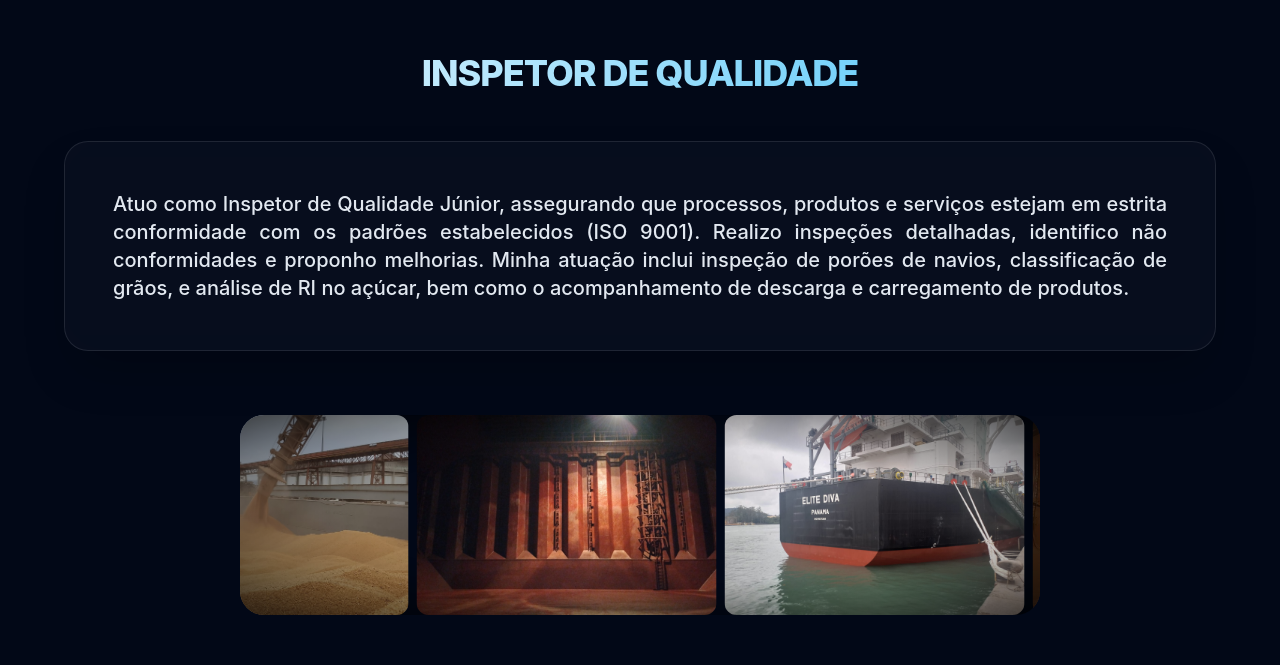
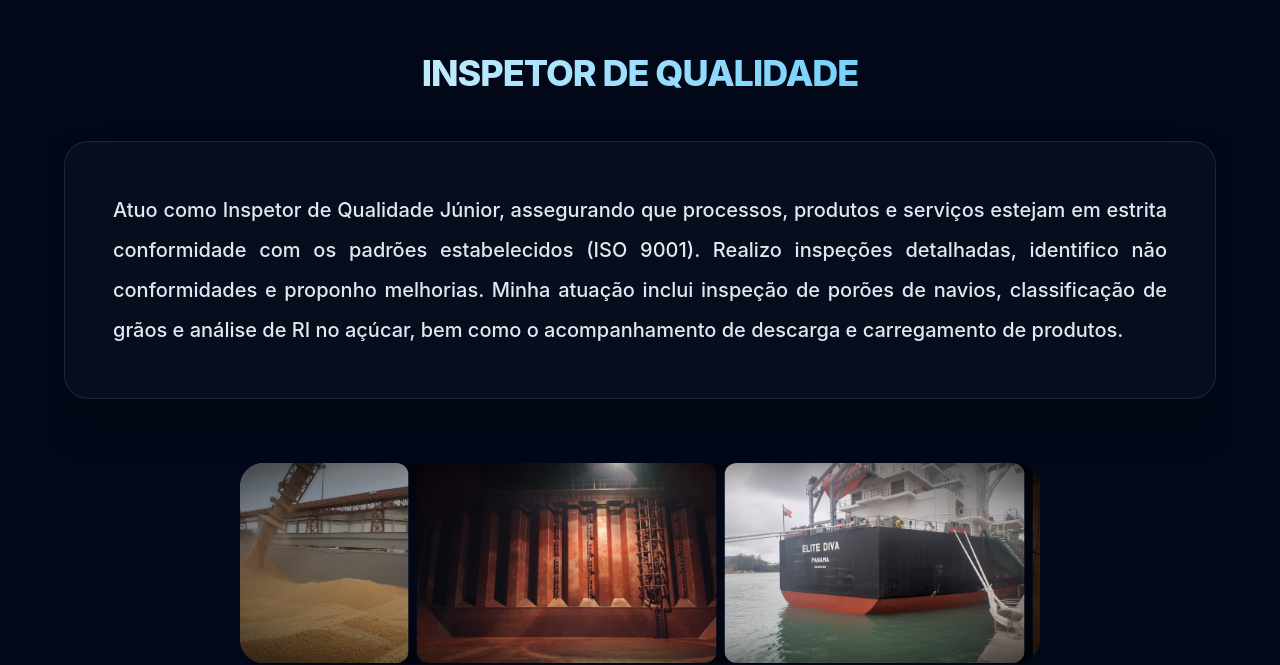
Before and after one commit to asbelnascimentodev/website, a React (Vite) app: page / in a window 1280 px wide. Shown: the part 9861-10526 px from the top of the page. Built offline with nearby package versions, Linux system fonts and the light colour scheme.

Commit message:
feat: add QualityInspector component with an animated photo carousel and job description.

```diff
--- a/src/components/QualityInspector.tsx
+++ b/src/components/QualityInspector.tsx
@@ -59,6 +59,7 @@ const PhotoCarousel = ({ baseVelocity = -1.2 }: { baseVelocity?: number }) => {
 
 export const QualityInspector = () => {
     return (
+        <div className="w-full overflow-x-hidden">
             <div className="w-full max-w-[1200px] mx-auto px-4 py-8 md:py-16">
                 <motion.div
                     initial={{ opacity: 0, y: 20 }}
@@ -71,10 +72,10 @@ export const QualityInspector = () => {
                         INSPETOR DE QUALIDADE
                     </h2>
 
-                <div className="bg-slate-900/40 backdrop-blur-xl border border-white/10 rounded-2xl md:rounded-3xl p-6 md:p-12 shadow-2xl max-h-[500px] overflow-y-auto custom-scrollbar w-full mb-8 md:mb-16">
-                    <div className="text-base md:text-xl leading-relaxed text-slate-200 font-medium whitespace-pre-line text-justify break-words">
-                        Atuo como Inspetor de Qualidade Júnior, assegurando que processos, produtos e serviços estejam em estrita conformidade com os padrões estabelecidos (ISO 9001). Realizo inspeções detalhadas, identifico não conformidades e proponho melhorias. Minha atuação inclui inspeção de porões de navios, classificação de grãos, e análise de RI no açúcar, bem como o acompanhamento de descarga e carregamento de produtos.
-                    </div>
+                    <div className="bg-slate-900/40 backdrop-blur-xl border border-white/10 rounded-2xl md:rounded-3xl p-6 sm:p-8 md:p-12 shadow-2xl w-full mb-10 md:mb-16">
+                        <p className="text-sm sm:text-base md:text-xl leading-relaxed md:leading-loose text-slate-200 font-medium text-justify">
+                            Atuo como Inspetor de Qualidade Júnior, assegurando que processos, produtos e serviços estejam em estrita conformidade com os padrões estabelecidos (ISO 9001). Realizo inspeções detalhadas, identifico não conformidades e proponho melhorias. Minha atuação inclui inspeção de porões de navios, classificação de grãos e análise de RI no açúcar, bem como o acompanhamento de descarga e carregamento de produtos.
+                        </p>
                     </div>
                 </motion.div>
 
@@ -82,5 +83,6 @@ export const QualityInspector = () => {
                     <PhotoCarousel />
                 </div>
             </div>
+        </div>
     );
 };
```
Lines whose indentation alone changed are shown as unchanged.
